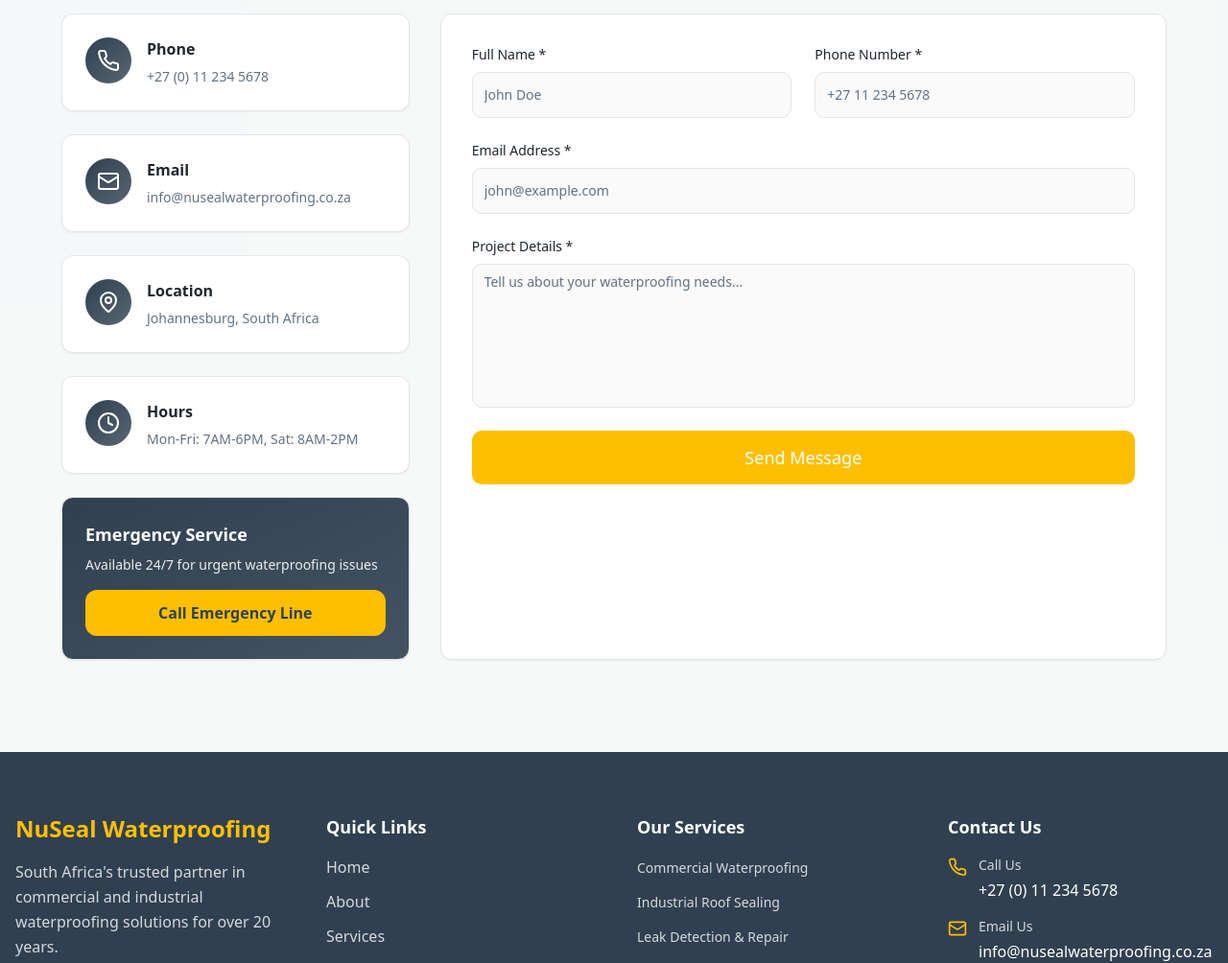
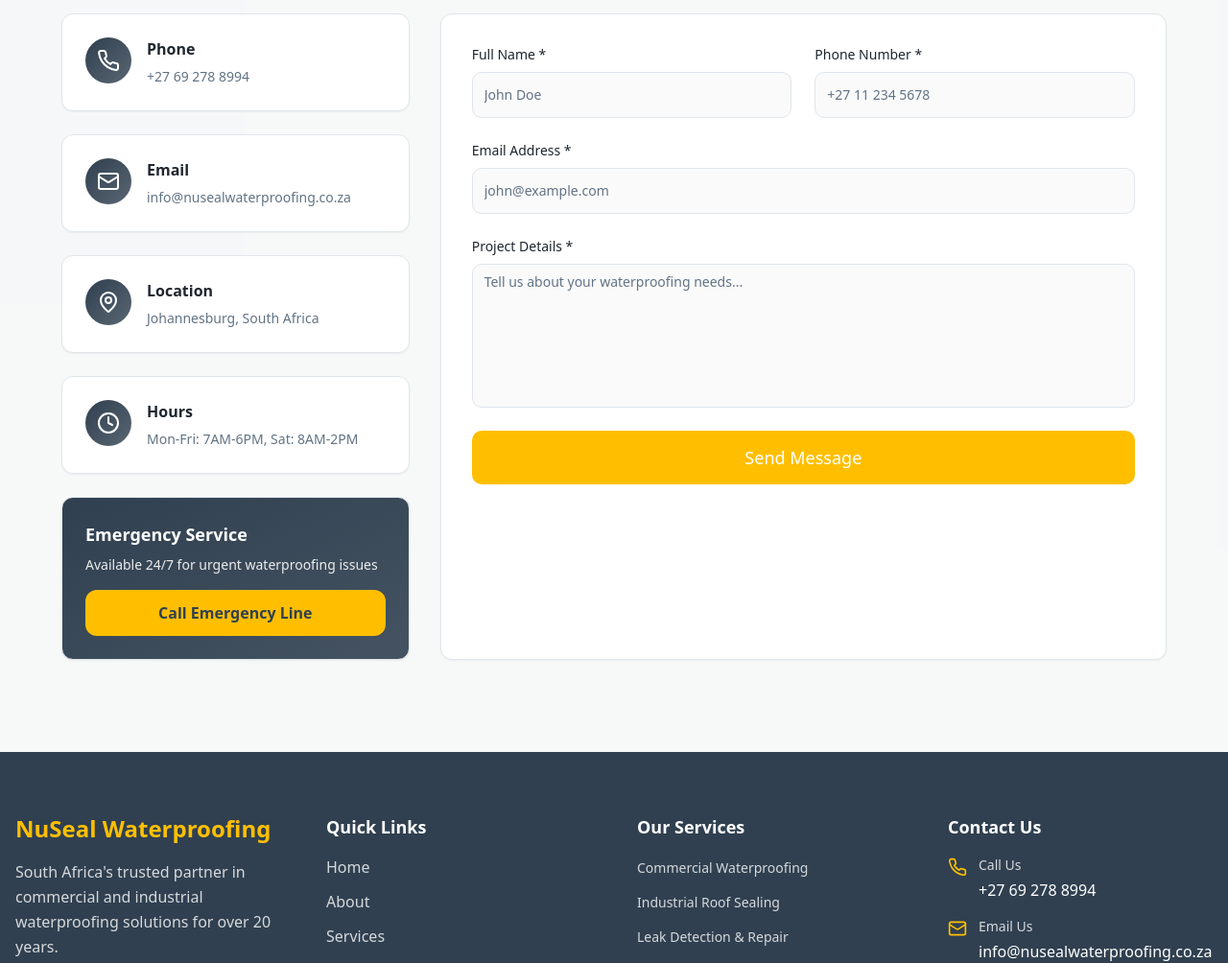
Before and after one commit to bk8m748bh7-dev/slick-seal-solutions, a React (Vite) app: page / in a window 1280 px wide. Shown: the part 5018-6022 px from the top of the page at 96% size. Built offline with nearby package versions, Linux system fonts and the light colour scheme; the HTML template or start-up script is replaced by a standard one.

Commit message:
Update contact number

```diff
--- a/src/components/Contact.tsx
+++ b/src/components/Contact.tsx
@@ -59,8 +59,8 @@ const Contact = () => {
     {
       icon: Phone,
       title: "Phone",
-      content: "+27 (0) 11 234 5678",
-      link: "tel:+27112345678",
+      content: "+27 69 278 8994",
+      link: "tel:+27692788994",
     },
     {
       icon: Mail,
@@ -126,7 +126,7 @@ const Contact = () => {
                 Available 24/7 for urgent waterproofing issues
               </p>
               <a
-                href="tel:+27112345678"
+                href="tel:+27692788994"
                 className="inline-block w-full text-center bg-accent hover:bg-accent/90 text-accent-foreground font-semibold py-3 rounded-lg transition-colors"
               >
                 Call Emergency Line
--- a/src/components/Footer.tsx
+++ b/src/components/Footer.tsx
@@ -93,10 +93,10 @@ const Footer = () => {
                 <div>
                   <div className="text-sm text-primary-foreground/80 mb-1">Call Us</div>
                   <a
-                    href="tel:+27112345678"
+                    href="tel:+27692788994"
                     className="hover:text-secondary transition-colors"
                   >
-                    +27 (0) 11 234 5678
+                    +27 69 278 8994
                   </a>
                 </div>
               </li>
```
